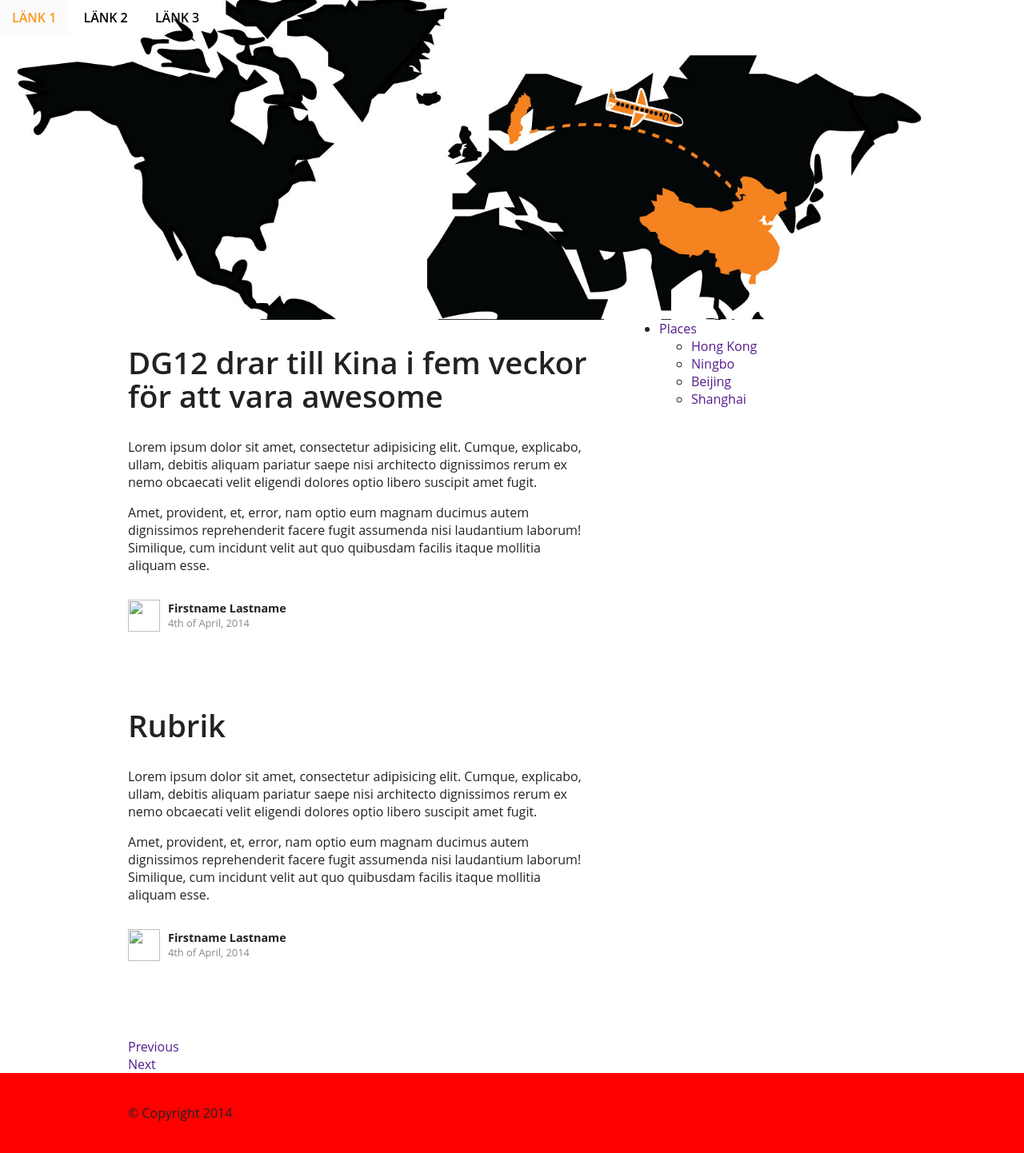
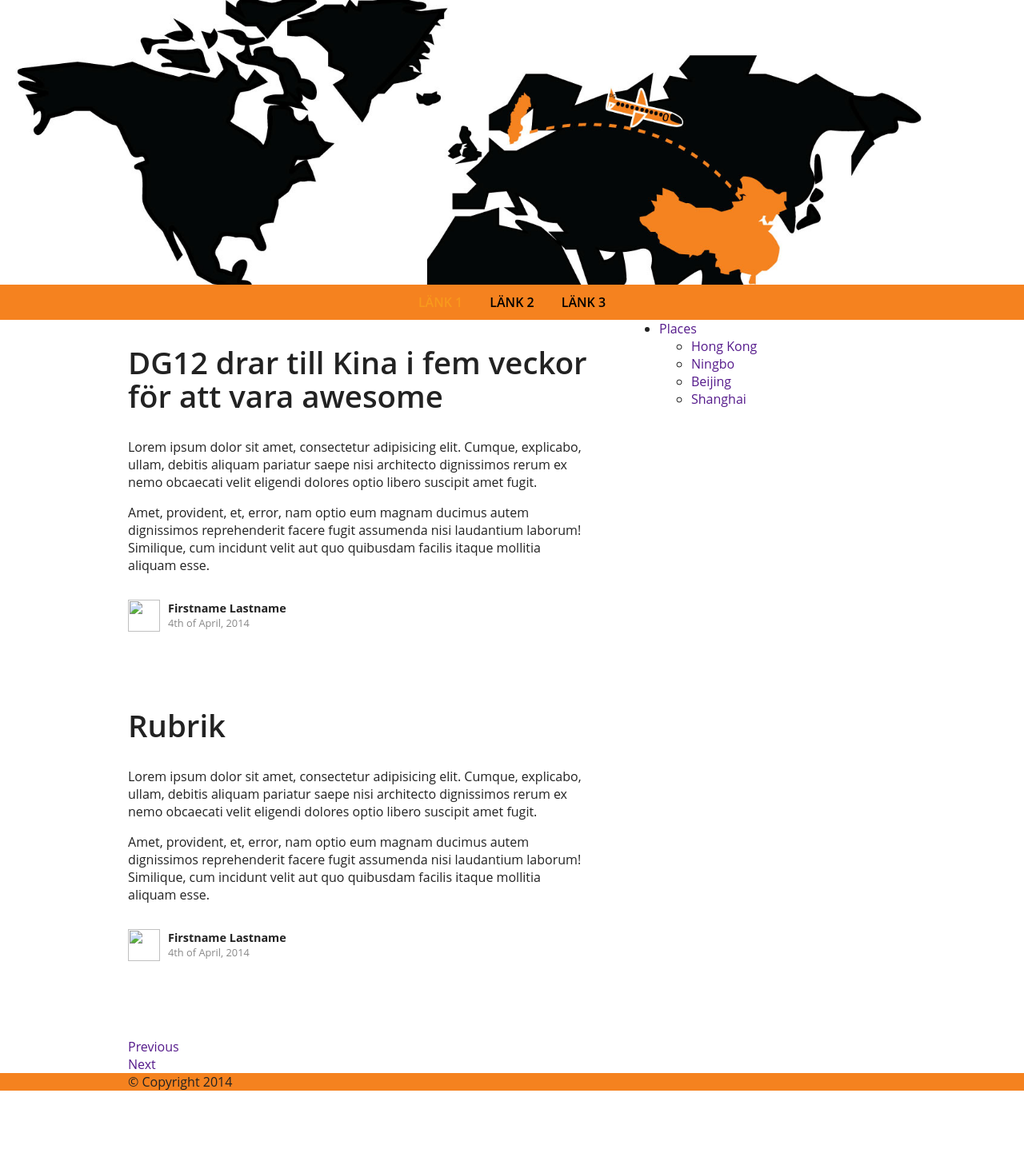
Before and after one commit to Reedyn/Travel-with-DG, a PHP site: page / in a window 1280 px wide. Shown: the whole page at 80% size. After the commit the page ends 1364 px from the top, so only its background shows below. Run offline with PHP 8.4, Linux system fonts and the light colour scheme; style sheets or scripts are compiled from the project's sources.

Commit message:
Added layout for header

```diff
--- a/less/style.less
+++ b/less/style.less
@@ -17,15 +17,7 @@ body {
     color: #222;
 }
 
-header.main-header {
-    margin: 0 auto;
-    width: 100%;
-    height: 400px;
-    background: url("../img/karta.jpg") no-repeat center center;
-    background-size: cover;
 
-    .flex-display;
-}
 
 main.main {
     .flex(1);
@@ -85,13 +77,30 @@ h6 {}
     }
 }
 
+/* ================================
+    HEADER
+=================================== */
 
+header.main-header {
+    margin: 0 auto;
+    width: 100%;
+    height: 400px;
+    background: url("../img/karta.jpg") no-repeat center center;
+    background-size: cover;
+
+    .flex-display;
+    .flex-direction(column);
+    .cover {
+        .flex(1);
+    }
+}
 
 /* ================================
     MAIN NAVIGATION MENU
 =================================== */
 
 .menu {
+    background: @color-primary;
     color: #000;
     text-transform: uppercase;
     font-weight: 600;
@@ -228,9 +237,7 @@ h6 {}
 =================================== */
 
 footer.main-footer {
+    .flex-display;
     width: 100%;
-    height: 100px;
-    background: red;
-
-    .flex-display;
+    background: @color-primary;
 }
```
